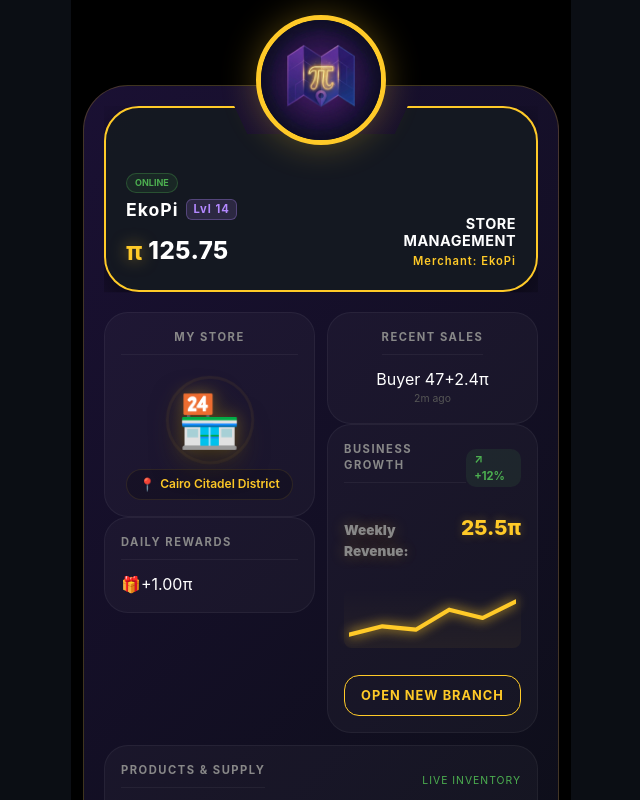
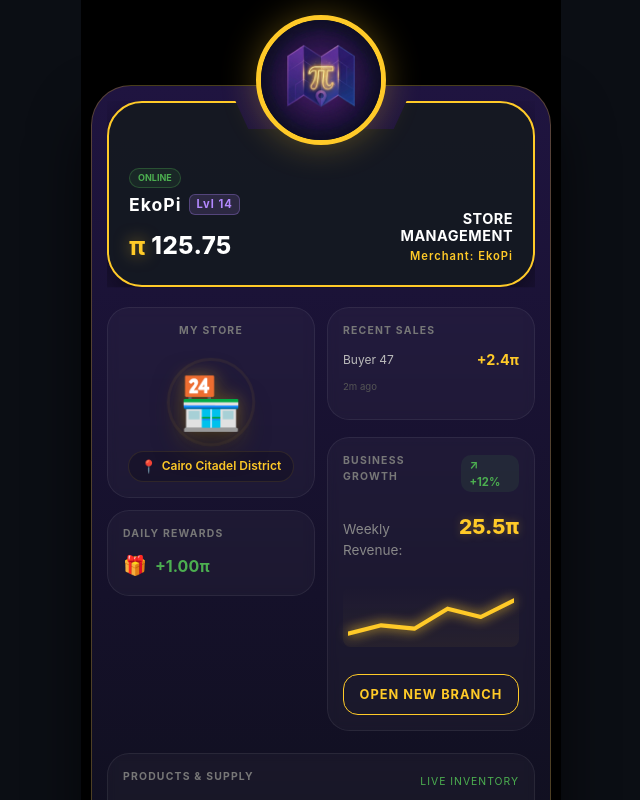
Before and after one commit to Maplypi-Official/maplypi-frontend, a React (Vite) app: page / in a window 1280 px wide. Shown: the top 800 px of the page, without its empty margins (319-959 px from the left). Built offline with nearby package versions, Linux system fonts and the light colour scheme; no server answers.

Commit message:
Update Dashboard.css

```diff
--- a/src/components/Layout/Dashboard.css
+++ b/src/components/Layout/Dashboard.css
@@ -1,129 +1,106 @@
-/* --- المتغيرات المركزية للهوية البصرية --- */
+/* --- الهوية البصرية المحدثة --- */
 :root {
-  --maply-purple-gradient: linear-gradient(135deg, #1a1033 0%, #0b0e14 100%);
+  --maply-purple-gradient: linear-gradient(180deg, #1f1440 0%, #0b0e14 100%);
   --digital-gold: #ffca28;
-  --panel-bg: rgba(21, 25, 33, 0.98);
-  --glass-border: rgba(255, 202, 40, 0.2);
+  --panel-bg: rgba(21, 25, 33, 0.95);
+  --glass-border: rgba(255, 202, 40, 0.25);
   --neon-purple: #b388ff;
 }
 
-/* --- الحاوية الخارجية (المسؤولة عن التمركز) --- */
 .ts-dashboard-container {
   width: 100%;
-  max-width: 500px; /* العرض المثالي للموبايل */
+  max-width: 480px;
   margin: 0 auto;
   min-height: 100vh;
-  background: #000; /* خلفية سوداء عميقة لإبراز الكارت */
-  padding: 85px 12px 30px 12px; /* مساحة علوية للتاج */
+  background: #000;
+  padding: 85px 10px 40px 10px;
   box-sizing: border-box;
-  overflow-x: hidden;
   position: relative;
   display: flex;
   flex-direction: column;
 }
 
-/* --- الكارت الكبير الموحد (The Main Shell) --- */
+/* --- إطار الكارت الموحد مع لمسة ذهبية --- */
 .maply-main-card {
   background: var(--maply-purple-gradient);
-  border: 1px solid var(--glass-border);
-  border-radius: 45px; /* حواف دائرية احترافية */
-  padding: 20px;
-  box-shadow: 0 25px 50px rgba(0, 0, 0, 0.9);
+  border: 1.5px solid var(--glass-border);
+  border-radius: 40px;
+  padding: 15px;
+  box-shadow: 0 30px 60px rgba(0, 0, 0, 0.8);
   position: relative;
   z-index: 10;
-  display: flex;
-  flex-direction: column;
-  gap: 15px;
 }
 
-/* --- نظام الشبكة (Grid System) داخل الكارت --- */
+/* --- تقسيم الأعمدة الاحترافي --- */
 .ts-main-grid {
   display: grid;
   grid-template-columns: 1fr 1fr; /* عمودين متساويين */
   gap: 12px;
-  margin-top: 5px;
+  margin-top: 20px;
 }
 
-/* --- اللوحات المشتركة (Panels) --- */
-.ts-panel {
-  background: rgba(255, 255, 255, 0.03);
-  border: 1px solid rgba(255, 255, 255, 0.05);
-  border-radius: 24px;
-  padding: 16px;
-  box-sizing: border-box;
-  transition: transform 0.2s ease;
+.grid-column {
+  display: flex;
+  flex-direction: column;
+  gap: 12px;
 }
 
 .full-width {
   grid-column: span 2;
+  margin-top: 5px;
 }
 
-/* --- نصوص العناوين والبيانات المشتركة --- */
-.ts-panel h3 {
-  color: #888;
-  font-size: 0.7rem;
-  margin-top: 0;
-  margin-bottom: 12px;
-  letter-spacing: 1.5px;
-  text-transform: uppercase;
-  border-bottom: 1px solid rgba(255, 255, 255, 0.05);
-  padding-bottom: 8px;
+/* --- تنسيق اللوحات (Panels) --- */
+.ts-panel {
+  background: rgba(255, 255, 255, 0.03);
+  border: 1px solid rgba(255, 255, 255, 0.07);
+  border-radius: 22px;
+  padding: 15px;
+  backdrop-filter: blur(5px);
 }
 
-/* --- تنسيق قسم المبيعات السريعة (Recent Sales) --- */
-.recent-sales {
-  display: flex;
-  flex-direction: column;
-  justify-content: center;
-  align-items: center;
-  text-align: center;
+.ts-panel h3 {
+  color: #777;
+  font-size: 0.65rem;
+  margin: 0 0 10px 0;
+  letter-spacing: 1.2px;
+  text-transform: uppercase;
 }
 
-.revenue-stat {
-  color: var(--digital-gold);
-  font-weight: 900;
-  font-size: 1.6rem;
-  margin: 5px 0;
-  text-shadow: 0 0 15px rgba(255, 202, 40, 0.3);
+/* --- تنسيق المبيعات السريعة (Mirroring image_19) --- */
+.recent-sales {
+  text-align: left;
 }
 
-.sub-text {
-  font-size: 0.65rem;
-  color: #555;
-  margin: 0;
+.sale-item {
+  display: flex;
+  justify-content: space-between;
+  align-items: center;
+  margin-bottom: 4px;
 }
 
-/* --- شاشة التحميل (Loading) --- */
+.buyer-name { font-size: 0.75rem; color: #bbb; }
+.sale-val { color: var(--digital-gold); font-weight: bold; font-size: 0.9rem; }
+.sub-text { font-size: 0.6rem; color: #555; }
+
+/* --- لوحة المكافآت (Daily Reward) --- */
+.reward-content {
+  display: flex;
+  align-items: center;
+  gap: 8px;
+}
+.reward-icon { font-size: 1.2rem; }
+.reward-amount { color: #4caf50; font-weight: bold; font-size: 1rem; }
+
+/* --- شاشة التحميل --- */
 .loading-screen {
   height: 100vh;
   display: flex;
-  flex-direction: column;
   justify-content: center;
   align-items: center;
   background: #000;
   color: var(--digital-gold);
-  font-family: 'Orbitron', sans-serif;
-  letter-spacing: 3px;
   font-weight: bold;
 }
 
-/* --- التنبيهات (Toasts) --- */
-.error-toast {
-  position: fixed;
-  bottom: 25px;
-  left: 50%;
-  transform: translateX(-50%);
-  background: rgba(255, 82, 82, 0.9);
-  color: white;
-  padding: 10px 20px;
-  border-radius: 12px;
-  font-size: 0.8rem;
-  z-index: 2000;
-  box-shadow: 0 10px 30px rgba(0,0,0,0.5);
-}
-
-/* منع التمرير الأفقي في حال وجود عناصر واسعة */
-* {
-  box-sizing: border-box;
-  -webkit-tap-highlight-color: transparent;
-}
+* { box-sizing: border-box; }
```
